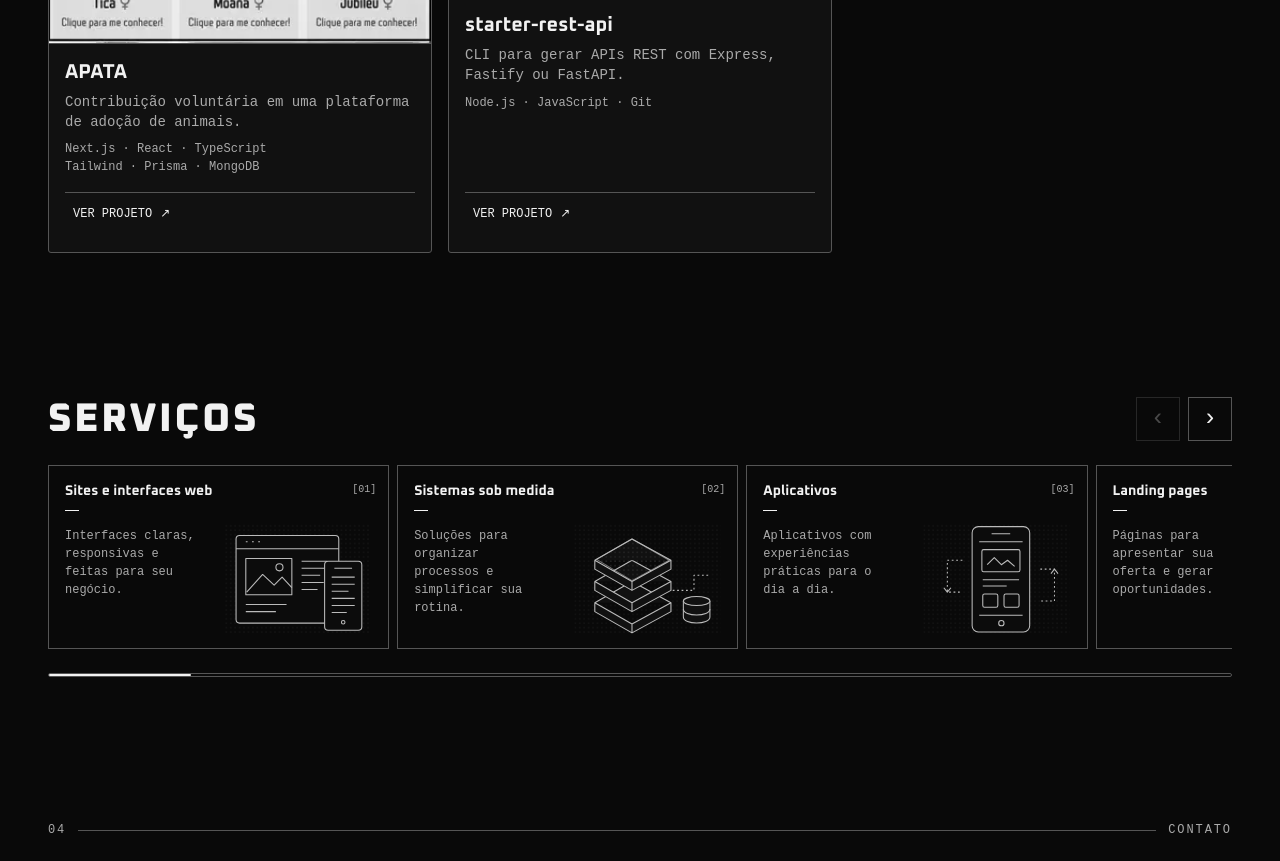
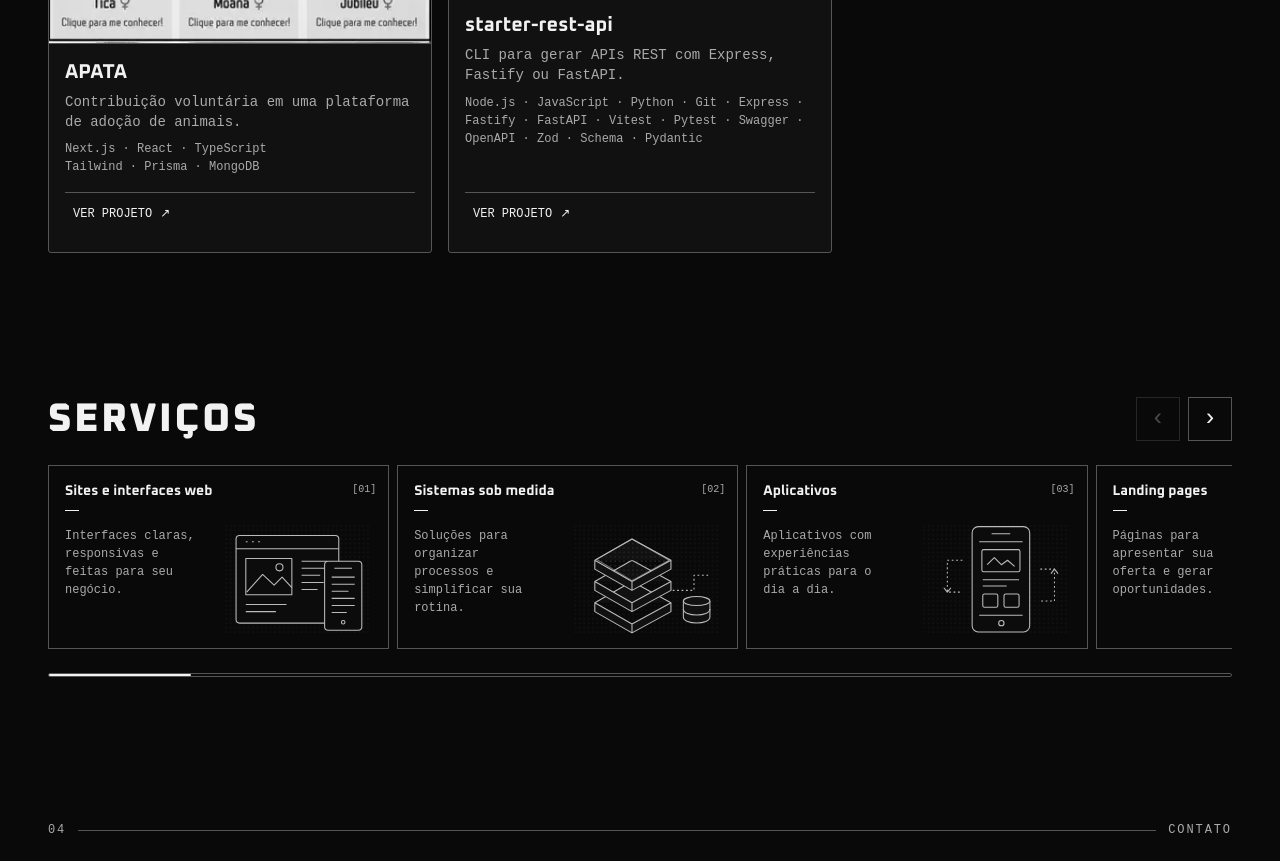
Before and after one commit to eujoao-maciel/joao, a website with bundled scripts: page pages/hero.html in a window 1280 px wide. Shown: the part 1819-2680 px from the top of the page. Built offline with nearby package versions, Linux system fonts and the light colour scheme; animation ran at ten frames a second.

Commit message:
fix: add missing technologies to starter-rest-api card

```diff
--- a/pages/hero.html
+++ b/pages/hero.html
@@ -205,7 +205,11 @@
             <div class="project-card__body">
               <h3 id="project-starter-rest-api">starter-rest-api</h3>
               <p class="project-card__description">CLI para gerar APIs REST com Express, Fastify ou FastAPI.</p>
-              <p class="project-card__stack"><span class="sr-only">Tecnologias: </span>Node.js · JavaScript · Git</p>
+              <p class="project-card__stack">
+                <span class="sr-only">Tecnologias: </span>Node.js · JavaScript · Python · Git ·
+                Express · Fastify · FastAPI · Vitest · Pytest · Swagger · OpenAPI ·
+                Zod · Schema · Pydantic
+              </p>
               <a
                 class="project-card__link"
                 href="https://www.npmjs.com/package/starter-rest-api"
```
